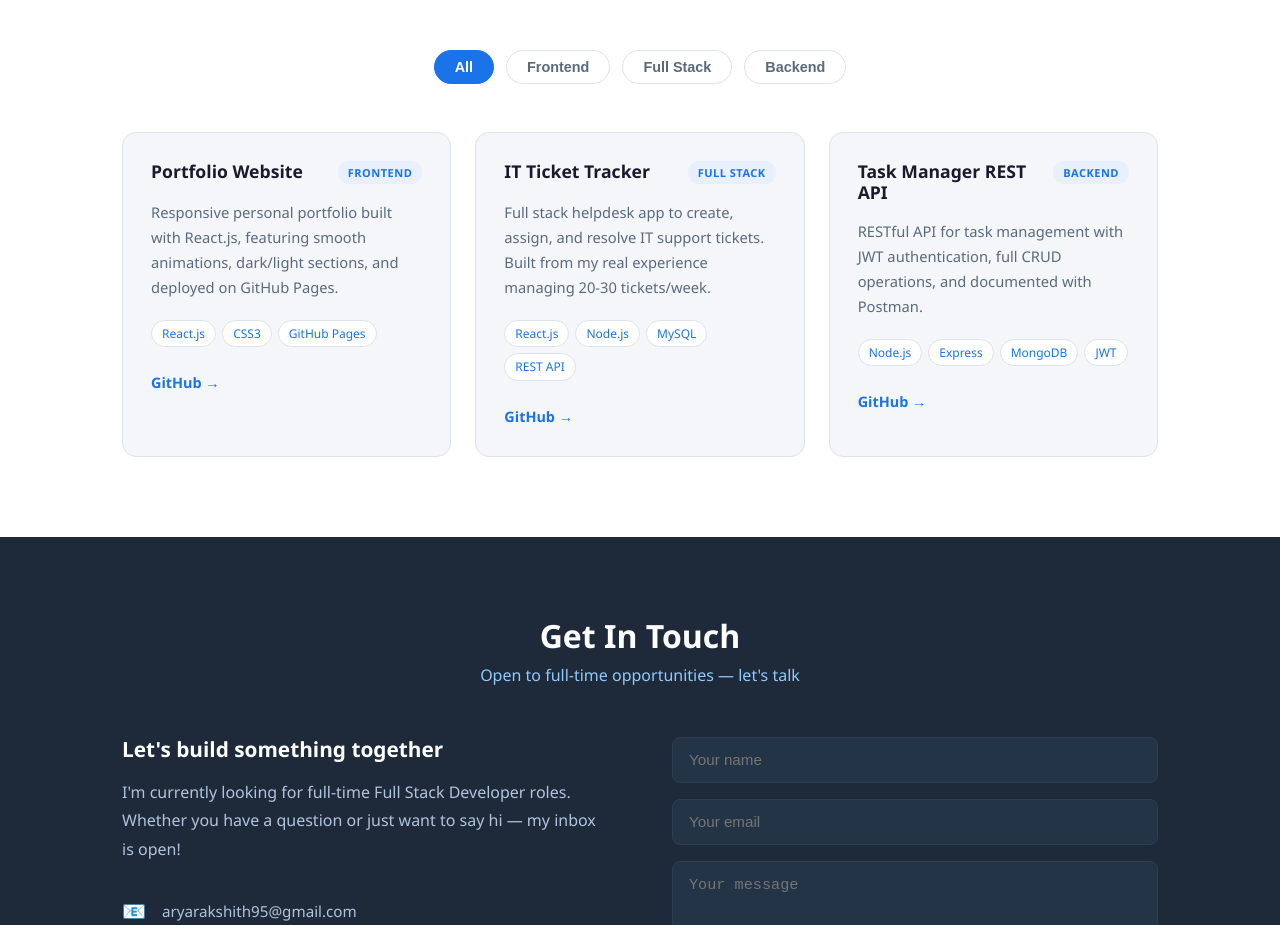
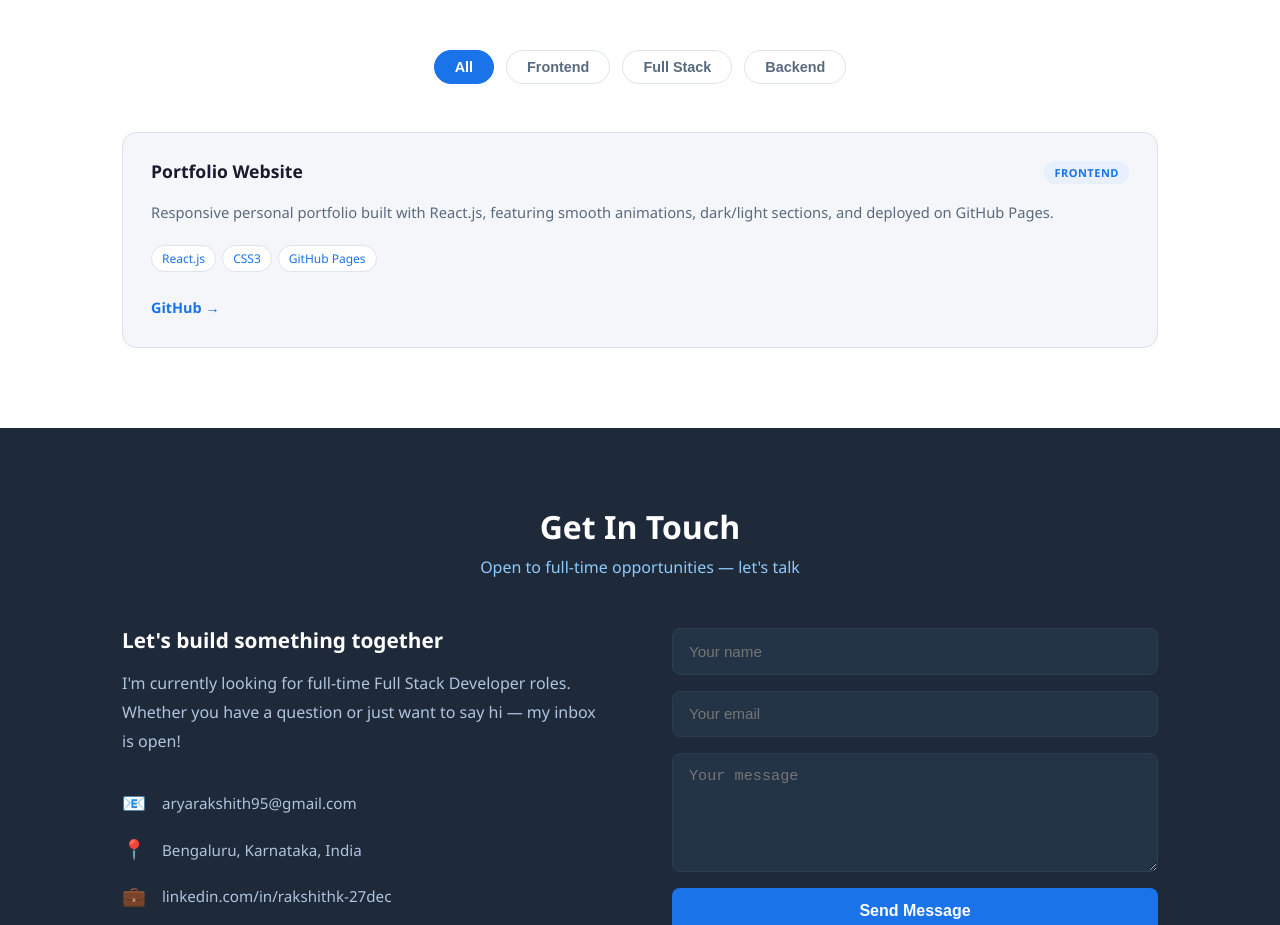
Before and after one commit to Raksh0527/Portfolio, a React (Vite) app: page / in a window 1280 px wide. Shown: the part 2380-3305 px from the top of the page. Built offline with nearby package versions, Linux system fonts and the light colour scheme.

Commit message:
Project file updated

```diff
--- a/src/data/Projects.js
+++ b/src/data/Projects.js
@@ -8,22 +8,4 @@ export const projects = [
     live: '',
     tag: 'Frontend'
   },
-  {
-    id: 2,
-    title: 'IT Ticket Tracker',
-    description: 'Full stack helpdesk app to create, assign, and resolve IT support tickets. Built from my real experience managing 20-30 tickets/week.',
-    tech: ['React.js', 'Node.js', 'MySQL', 'REST API'],
-    github: 'https://github.com/rakshith-k/ticket-tracker',
-    live: '',
-    tag: 'Full Stack'
-  },
-  {
-    id: 3,
-    title: 'Task Manager REST API',
-    description: 'RESTful API for task management with JWT authentication, full CRUD operations, and documented with Postman.',
-    tech: ['Node.js', 'Express', 'MongoDB', 'JWT'],
-    github: 'https://github.com/rakshith-k/task-api',
-    live: '',
-    tag: 'Backend'
-  },
 ];
```
